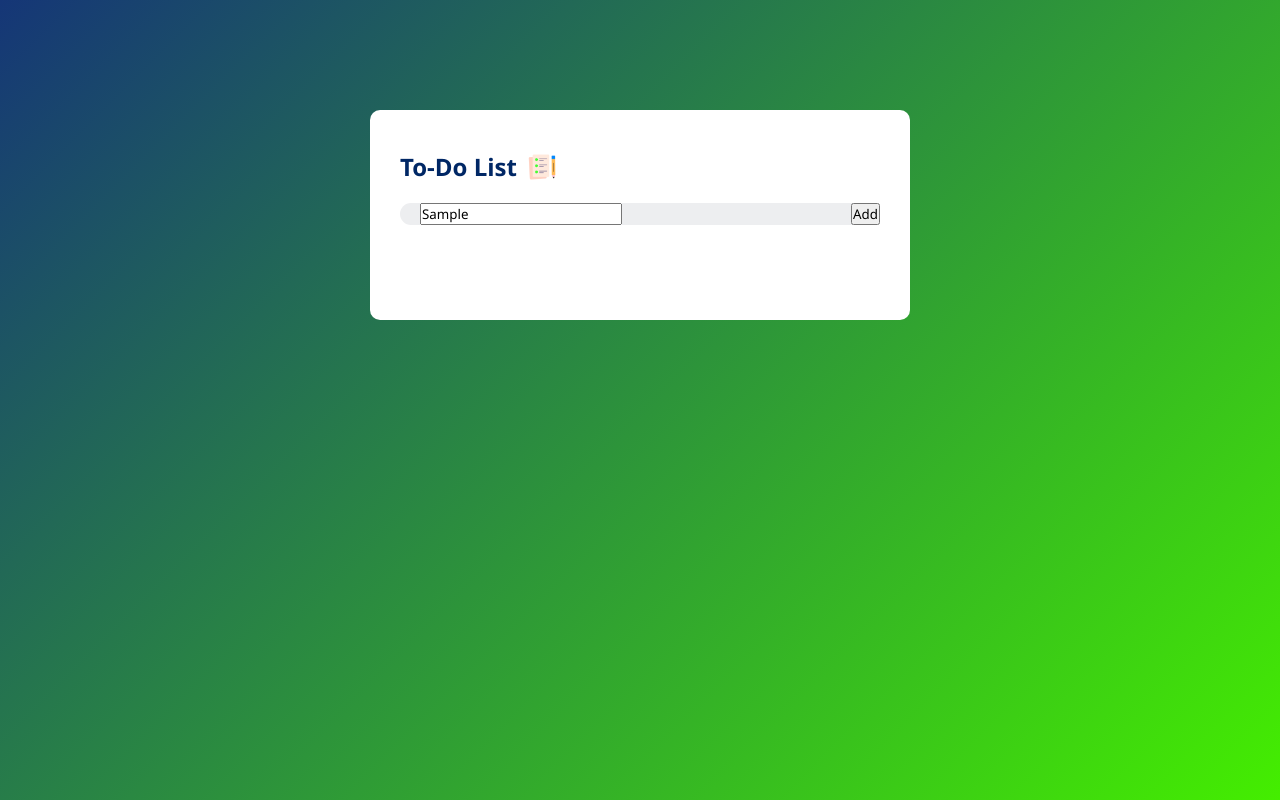
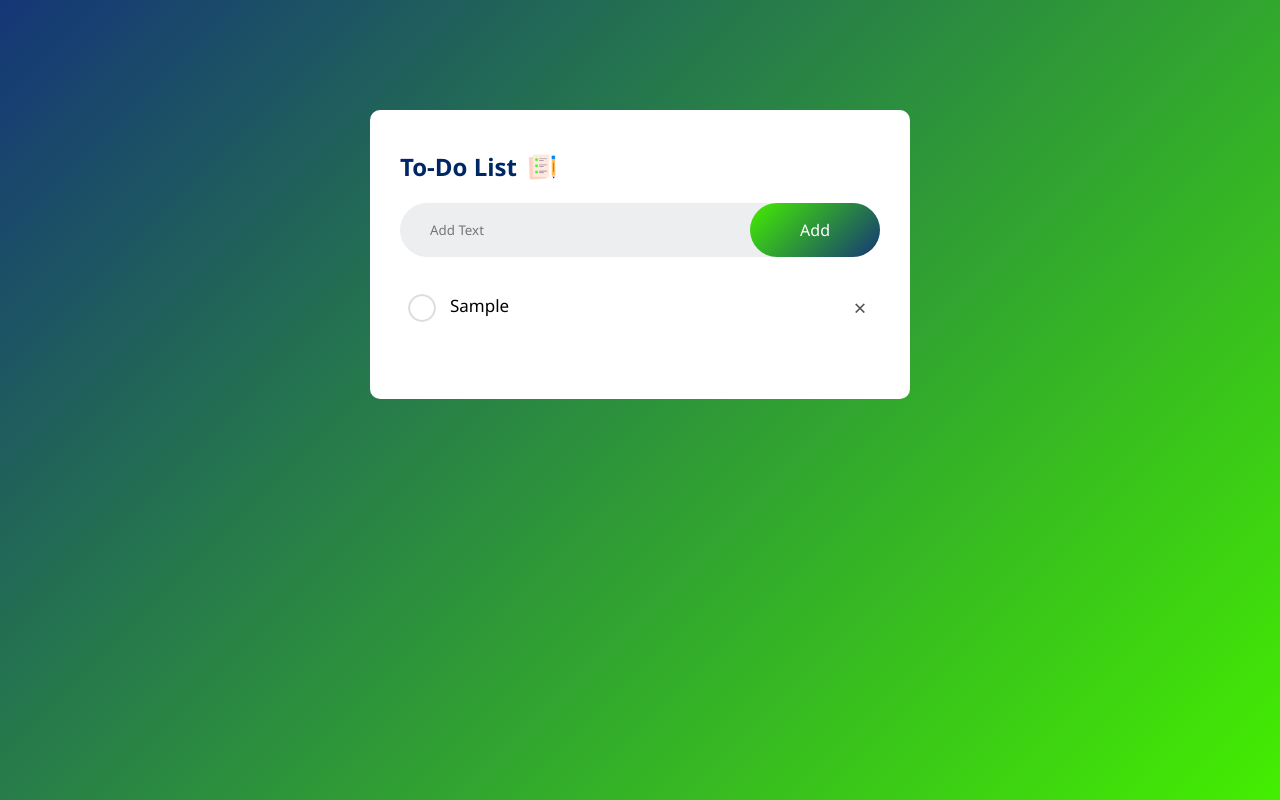
Before and after one commit to Alachi24/alx_capstone_project, a plain HTML site: page index.html in a window 1280 px wide. Both pictures are taken after typing "Sample" into the empty fields and a click on the button "Add". Drawn offline with Linux system fonts and the light colour scheme.

Commit message:
Project-update

```diff
--- a/index.html
+++ b/index.html
@@ -13,9 +13,15 @@
         <h2>To-Do List <img src="images/icon.png" /></h2>
         <div class="row">
           <input type="text" id="input-box" placeholder="Add Text" />
-          <button>Add</button>
+          <button onclick="addTask()">Add</button>
         </div>
+        <ul id="list-container">
+          <!-- <li class="checked">Task 1</li>
+          <li>Task 2</li>
+          <li>Task 3</li> -->
+        </ul>
       </div>
     </div>
+    <script src="script.js"></script>
   </body>
 </html>
--- /dev/null
+++ b/script.js
@@ -0,0 +1,18 @@
+// using "getElementById" to gain access to html that has an element "id"
+// using "const + value" to create a variable for long syntax
+const inputBox = document.getElementById("input-box");
+const listContainer = document.getElementById("list-container");
+
+function addTask() {
+  if (inputBox.value === "") {
+    alert("Something must be Written 😒!");
+  } else {
+    let li = document.createElement("li");
+    li.innerHTML = inputBox.value;
+    listContainer.appendChild(li);
+    let span = document.createElement("span");
+    span.innerHTML = "\u00d7";
+    li.appendChild(span);
+  }
+  inputBox.value = "";
+}
--- a/style.css
+++ b/style.css
@@ -46,3 +46,78 @@
   padding-left: 20px;
   margin-bottom: 25px;
 }
+
+/* Input Field */
+input {
+  flex: 1;
+  border: none;
+  outline: none;
+  background: transparent;
+  padding: 10px;
+  font-weight: 14px;
+}
+
+/* Button */
+button {
+  border: none;
+  outline: none;
+  padding: 16px 50px;
+  background: linear-gradient(135deg, #4e0, #153677);
+  color: #fff;
+  font-size: 16px;
+  cursor: pointer;
+  border-radius: 40px;
+}
+
+button:hover {
+  background: linear-gradient(135deg, #153677, #4e0);
+}
+
+/* The Ul & li */
+ul li {
+  list-style: none;
+  font-size: 17px;
+  padding: 12px 8px 12px 50px;
+  user-select: none;
+  cursor: pointer;
+  position: relative;
+}
+
+ul li::before {
+  content: "";
+  position: absolute;
+  height: 28px;
+  width: 28px;
+  border-radius: 50%;
+  background-image: url(images/unchecked.png);
+  background-size: cover;
+  background-position: center;
+  top: 12px;
+  left: 8px;
+}
+
+ul li.checked {
+  color: #555;
+  text-decoration: line-through;
+}
+
+ul li.checked::before {
+  background-image: url(images/checked.png);
+}
+
+ul li span {
+  position: absolute;
+  right: 0;
+  top: 5px;
+  width: 40px;
+  height: 40px;
+  font-size: 22px;
+  color: #555;
+  line-height: 40px;
+  text-align: center;
+  border-radius: 50%;
+}
+
+ul li span:hover {
+  background: #edeef0;
+}
```
